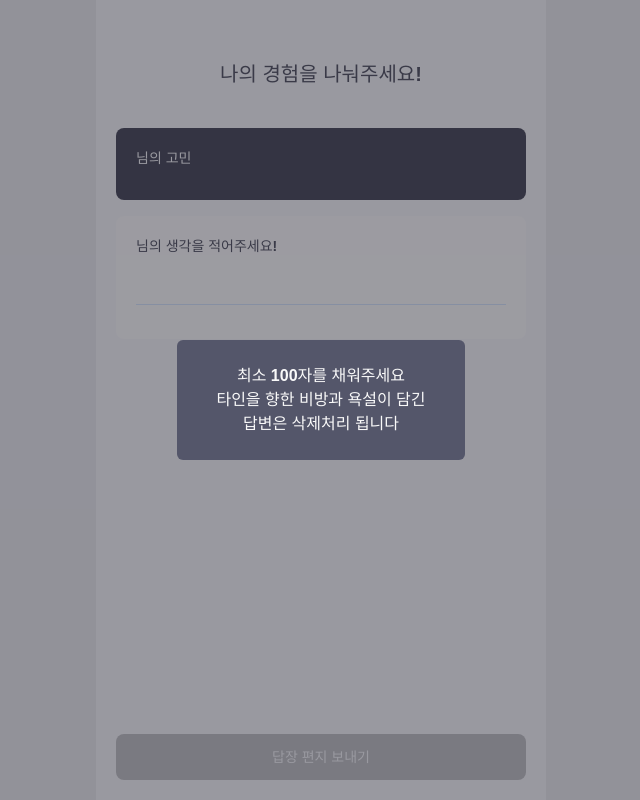
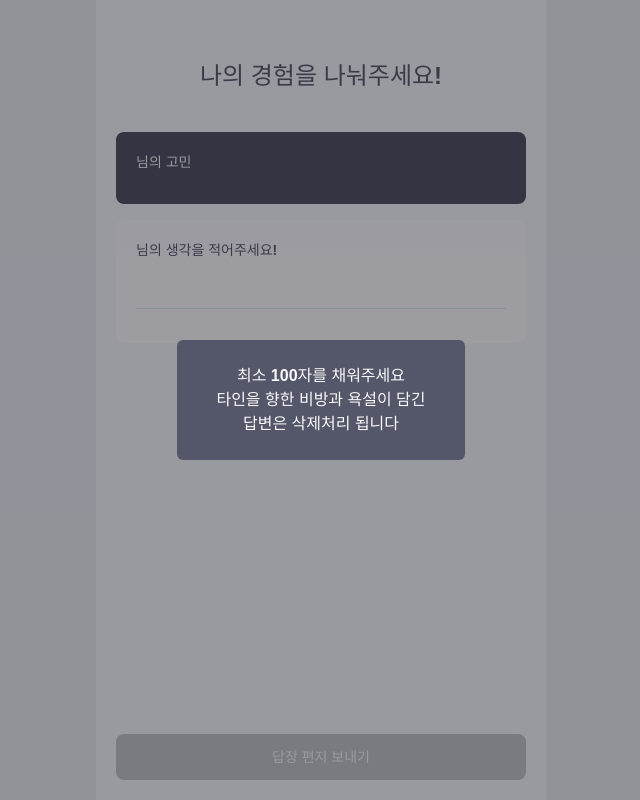
Before and after one commit to 2025-hajithon/2025-team01-POSTH-web, a React (Vite) app: page /response/write in a window 1280 px wide. Shown: the whole page, without its empty margins (319-959 px from the left). Built offline with nearby package versions, Linux system fonts and the light colour scheme; no server answers; a web font is replaced by a local one.

Commit message:
feat: 글자 조금 수정

```diff
--- a/src/pages/letter/letter-read-page.tsx
+++ b/src/pages/letter/letter-read-page.tsx
@@ -43,7 +43,7 @@ const LetterReadPage = () => {
   }, []);
 
   return (
-    <div className="w-full h-screen bg-[#54566A] flex flex-col items-center justify-between font-suit px-6 py-10">
+    <div className="w-full h-full bg-[#54566A] flex flex-col items-center justify-between font-suit px-6 py-10">
       {/* 고민 카드 */}
       <div className="w-full flex flex-col items-center justify-center gap-8">
         <div className="w-full px-5 pt-6 pb-3 bg-black-500 rounded-md flex flex-col gap-3 text-white-100">
--- a/src/pages/letter/letter-response-page.tsx
+++ b/src/pages/letter/letter-response-page.tsx
@@ -152,6 +152,7 @@ const LetterResponsePage = () => {
       <button
         type="submit"
         className="w-full py-3 bg-black-500 text-white-100 rounded-lg hover:bg-main-400 transition-colors"
+        disabled={!selectedFace}
       >
         저장하기
       </button>
--- a/src/pages/response/response-write-page.tsx
+++ b/src/pages/response/response-write-page.tsx
@@ -56,7 +56,7 @@ const ResponseWritePage = () => {
         className="w-full h-full bg-gray-50 flex flex-col items-center font-suit p-5 justify-between overflow-hidden"
       >
         <div className="w-full flex flex-col items-center">
-          <div className="text-black-500 text-xl font-bold my-10">
+          <div className="text-black-500 text-2xl font-bold my-10">
             나의 경험을 나눠주세요!
           </div>
           <div className="w-full max-w-md flex flex-col gap-4">
```
